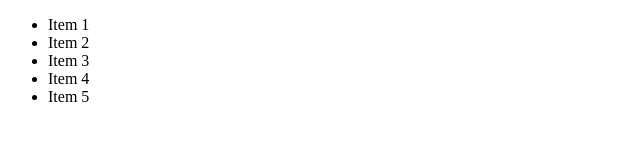
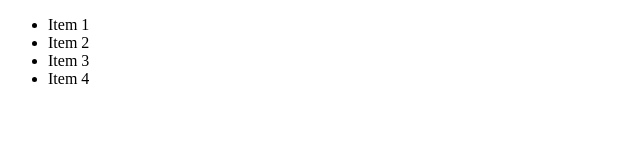
Before and after one commit to DevMatheusMelo/DevMatheusMelo, a plain HTML site: page Index.html in a window 1280 px wide. Shown: the full height of the page, 0-640 px from the left. Drawn offline with Linux system fonts and the light colour scheme.

```diff
--- a/Index.html
+++ b/Index.html
@@ -12,7 +12,6 @@
             <li class="list-group-item">Item 2 </li>
             <li class="list-group-item">Item 3 </li>
             <li class="list-group-item">Item 4 </li>
-            <li class="list-group-item">Item 5 </li>
       </ul>
 </body>
 </html>
```
